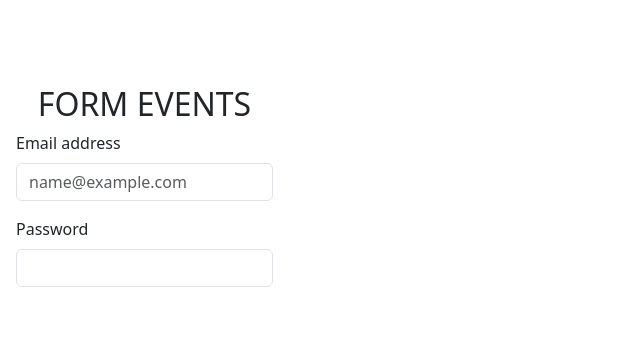
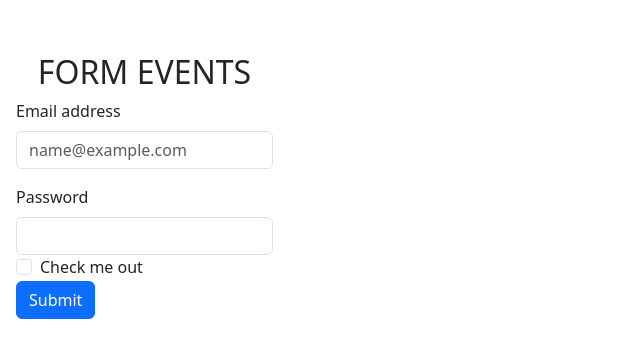
Before and after one commit to ImrenR/FrontEnd-Notebook, a React (Vite) app in the folder forms-mouse-events/: page / in a window 1280 px wide. Shown: the part 226-584 px from the top of the page, without its empty margins (0-640 px from the left). Built offline with nearby package versions, Linux system fonts and the light colour scheme.

Commit message:
Form Events added from bootstrap

```diff
--- a/forms-mouse-events/src/components/FormEvents.jsx
+++ b/forms-mouse-events/src/components/FormEvents.jsx
@@ -28,6 +28,18 @@ const FormEvents = () => {
           aria-describedby="passwordHelpBlock"
         />
       </form>
+      <div class="form-check">
+        <input
+          class="form-check-input"
+          type="checkbox"
+          value=""
+          id="checkDefault"
+        />
+        <label class="form-check-label" for="checkDefault">
+          Check me out
+        </label>
+      </div>
+      <input class="btn btn-primary" type="submit" value="Submit"></input>
     </div>
   );
 };
```
